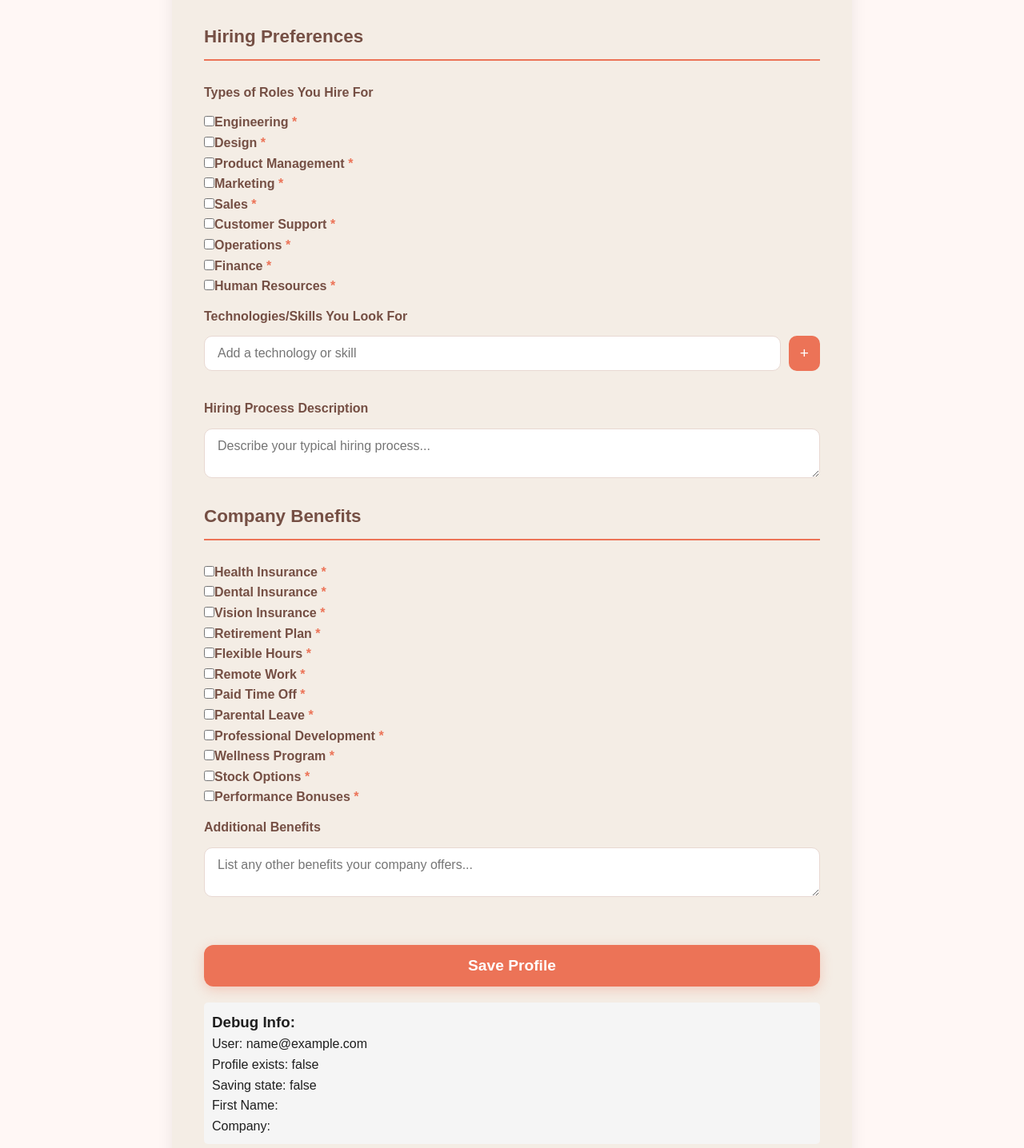
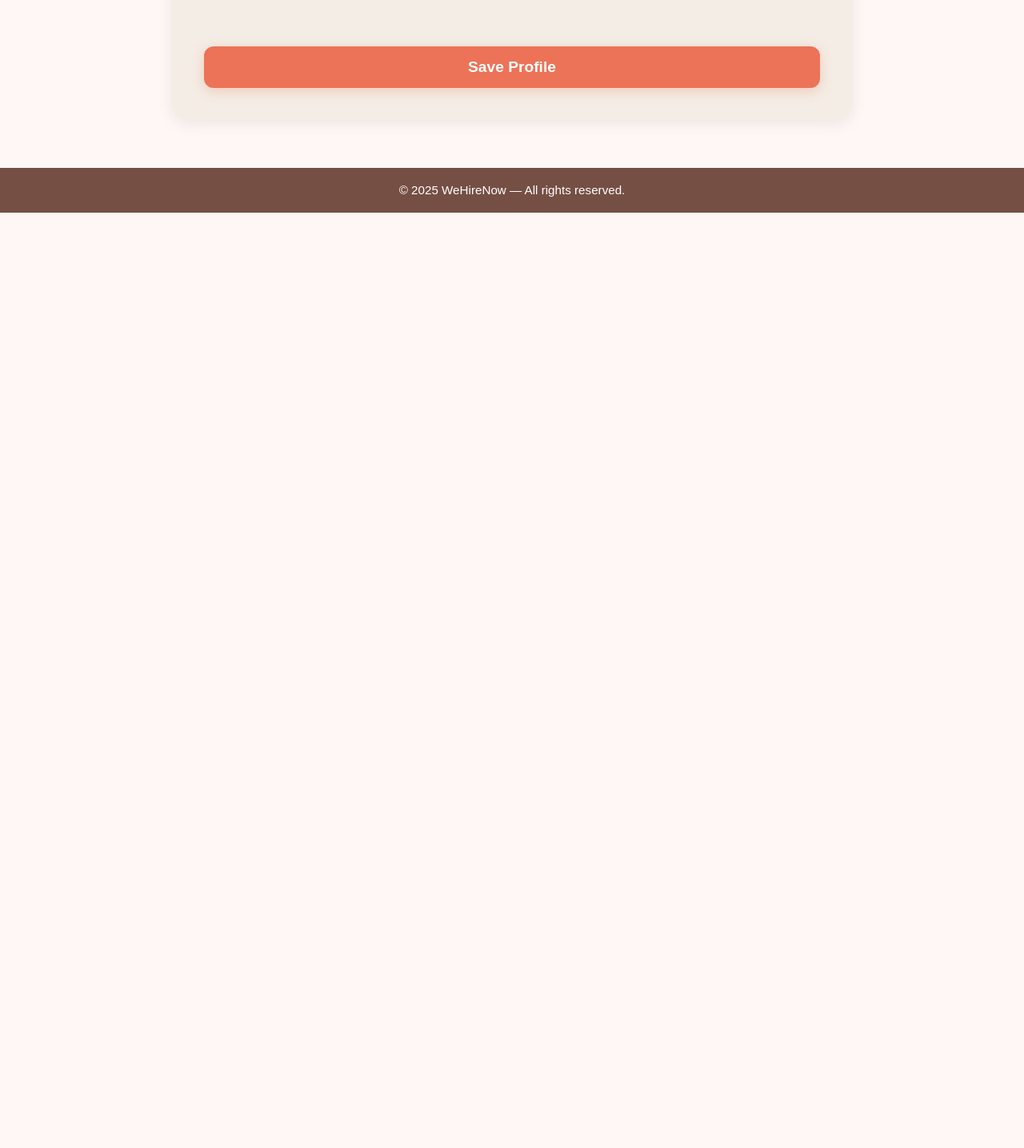
Before and after one commit to imtoatb/WeHireNow, a Vue app in the folder frontend/: page /form-recruiter in a window 1280 px wide. Shown: the part 2074-3510 px from the top of the page at 80% size. After the commit the page ends 2340 px from the top, so only its background shows below. Built offline with nearby package versions, Linux system fonts and the light colour scheme; sample sign-in values are in the browser's storage.

Commit message:
addjob v4

```diff
--- a/frontend/src/components/FormRecruiter.vue
+++ b/frontend/src/components/FormRecruiter.vue
@@ -1,3 +1,4 @@
+<!-- frontend/src/components/FormRecruiter.vue -->
 <template>
   <div class="form-container">
     <h1>Complete Your Recruiter Profile</h1>
@@ -5,30 +6,56 @@
     <!-- Personal Information -->
     <div class="form-section">
       <label>First Name *</label>
-      <input type="text" v-model="formData.first_name" placeholder="Enter your first name" required />
+      <input
+        type="text"
+        v-model="formData.first_name"
+        placeholder="Enter your first name"
+        required
+      />
 
       <label>Last Name *</label>
-      <input type="text" v-model="formData.last_name" placeholder="Enter your last name" required />
+      <input
+        type="text"
+        v-model="formData.last_name"
+        placeholder="Enter your last name"
+        required
+      />
 
       <label>Position in Company *</label>
-      <input type="text" v-model="formData.position" placeholder="e.g., HR Manager, Talent Acquisition" required />
+      <input
+        type="text"
+        v-model="formData.position"
+        placeholder="e.g., HR Manager, Talent Acquisition"
+        required
+      />
     </div>
 
     <!-- Photo -->
     <div class="form-section">
       <label>Profile Picture</label>
       <input type="file" accept="image/*" @change="handleImage" />
+
       <!-- Image preview -->
       <div v-if="formData.profile_picture" class="image-preview">
-        <img :src="formData.profile_picture" alt="Profile preview" class="preview-image" />
-        <button @click="removeImage" class="remove-image-btn">Remove Image</button>
+        <img
+          :src="formData.profile_picture"
+          alt="Profile preview"
+          class="preview-image"
+        />
+        <button @click="removeImage" class="remove-image-btn">
+          Remove Image
+        </button>
       </div>
     </div>
 
     <!-- Personal Bio -->
     <div class="form-section">
       <label>Professional Bio *</label>
-      <textarea v-model="formData.bio" placeholder="Tell us about your professional background..." required></textarea>
+      <textarea
+        v-model="formData.bio"
+        placeholder="Tell us about your professional background..."
+        required
+      ></textarea>
     </div>
 
     <!-- Contact -->
@@ -37,13 +64,26 @@
       <input type="email" :value="auth.user.email" disabled />
 
       <label>Phone Number *</label>
-      <input type="text" v-model="formData.phone" placeholder="06..." required />
+      <input
+        type="text"
+        v-model="formData.phone"
+        placeholder="06..."
+        required
+      />
 
       <label>LinkedIn</label>
-      <input type="text" v-model="formData.linkedin" placeholder="https://linkedin.com/in/yourprofile" />
+      <input
+        type="text"
+        v-model="formData.linkedin"
+        placeholder="https://linkedin.com/in/yourprofile"
+      />
 
       <label>Work Email</label>
-      <input type="email" v-model="formData.work_email" placeholder="your.email@company.com" />
+      <input
+        type="email"
+        v-model="formData.work_email"
+        placeholder="your.email@company.com"
+      />
     </div>
 
     <!-- Company Information -->
@@ -51,10 +91,19 @@
       <h2>Company Information</h2>
 
       <label>Company Name *</label>
-      <input type="text" v-model="formData.company_name" placeholder="Enter company name" required />
+      <input
+        type="text"
+        v-model="formData.company_name"
+        placeholder="Enter company name"
+        required
+      />
 
       <label>Company Website</label>
-      <input type="text" v-model="formData.company_website" placeholder="https://company.com" />
+      <input
+        type="text"
+        v-model="formData.company_website"
+        placeholder="https://company.com"
+      />
 
       <label>Industry/Sector *</label>
       <select v-model="formData.industry" required>
@@ -91,65 +140,40 @@
       </select>
 
       <label>Company Description *</label>
-      <textarea v-model="formData.company_description" placeholder="Describe your company, mission, values..." required></textarea>
+      <textarea
+        v-model="formData.company_description"
+        placeholder="Describe your company, mission, values..."
+        required
+      ></textarea>
 
       <label>Company Headquarters</label>
-      <input type="text" v-model="formData.company_location" placeholder="City, Country" />
+      <input
+        type="text"
+        v-model="formData.company_location"
+        placeholder="City, Country"
+      />
 
       <label>Founded Year</label>
-      <input type="number" v-model="formData.founded_year" placeholder="e.g., 2010" min="1900" :max="new Date().getFullYear()" />
-    </div>
-
-    <!-- Hiring Preferences -->
-    <div class="form-section">
-      <h2>Hiring Preferences</h2>
-
-      <label>Types of Roles You Hire For</label>
-      <div class="preferences-grid">
-        <div v-for="role in roleTypes" :key="role.value" class="preference-item">
-          <input type="checkbox" :id="role.value" :value="role.value" v-model="formData.hiring_roles" />
-          <label :for="role.value">{{ role.label }}</label>
-        </div>
-      </div>
-
-      <label>Technologies/Skills You Look For</label>
-      <div class="skill-input">
-        <input v-model="newSkill" placeholder="Add a technology or skill" @keyup.enter="addSkill" />
-        <button @click="addSkill">+</button>
-      </div>
-      <ul class="skill-list">
-        <li v-for="(skill, index) in formData.skills" :key="index">
-          {{ skill }}
-          <span class="remove" @click="removeSkill(index)">×</span>
-        </li>
-      </ul>
-
-      <label>Hiring Process Description</label>
-      <textarea v-model="formData.hiring_process" placeholder="Describe your typical hiring process..."></textarea>
-    </div>
-
-    <!-- Company Benefits -->
-    <div class="form-section">
-      <h2>Company Benefits</h2>
-      <div class="benefits-grid">
-        <div v-for="benefit in benefitTypes" :key="benefit.value" class="benefit-item">
-          <input type="checkbox" :id="benefit.value" :value="benefit.value" v-model="formData.company_benefits" />
-          <label :for="benefit.value">{{ benefit.label }}</label>
-        </div>
-      </div>
-
-      <label>Additional Benefits</label>
-      <textarea v-model="formData.additional_benefits" placeholder="List any other benefits your company offers..."></textarea>
+      <input
+        type="number"
+        v-model="formData.founded_year"
+        placeholder="e.g., 2010"
+        min="1900"
+        :max="currentYear"
+      />
     </div>
 
     <button class="submit-btn" @click="submitProfile" :disabled="saving">
-      {{ saving ? 'Saving...' : 'Save Profile' }}
+      {{ saving ? "Saving..." : "Save Profile" }}
     </button>
 
-    <!-- Debug info -->
-    <div v-if="debug" style="margin-top: 20px; padding: 10px; background: #f5f5f5; border-radius: 5px;">
+    <!-- Debug info (optionnel) -->
+    <div
+      v-if="debug"
+      style="margin-top: 20px; padding: 10px; background: #f5f5f5; border-radius: 5px;"
+    >
       <h3>Debug Info:</h3>
-      <p>User: {{ auth.user ? auth.user.email : 'No user' }}</p>
+      <p>User: {{ auth.user ? auth.user.email : "No user" }}</p>
       <p>Profile exists: {{ !!auth.user?.profile }}</p>
       <p>Saving state: {{ saving }}</p>
       <p>First Name: {{ formData.first_name }}</p>
@@ -159,17 +183,19 @@
 </template>
 
 <script setup>
-import { ref, onMounted, reactive } from "vue";
-import { useAuthStore } from "../stores/auth";
-import { useRouter } from "vue-router";
+import { reactive, ref, onMounted, computed } from "vue"
+import { useAuthStore } from "../stores/auth"
+import { useRouter } from "vue-router"
 
-const router = useRouter();
-const auth = useAuthStore();
-const saving = ref(false);
-const debug = ref(true); // Mettre à false en production
-const newSkill = ref("");
+const router = useRouter()
+const auth = useAuthStore()
 
-// Utiliser reactive pour grouper toutes les données du formulaire
+const saving = ref(false)
+const debug = ref(false) // mets à true si tu veux voir le bloc debug
+
+const currentYear = computed(() => new Date().getFullYear())
+
+// Données du formulaire = uniquement ce qui est dans le template
 const formData = reactive({
   // Personal Information
   first_name: "",
@@ -190,192 +216,143 @@ const formData = reactive({
   company_description: "",
   company_location: "",
   founded_year: "",
+})
 
-  // Hiring Preferences
-  hiring_roles: [],
-  skills: [],
-  hiring_process: "",
+onMounted(() => {
+  console.log("FormRecruiter mounted, user:", auth.user)
+  if (auth.user?.profile) {
+    loadExistingProfileData()
+  }
+})
 
-  // Company Benefits
-  company_benefits: [],
-  additional_benefits: ""
-});
+function loadExistingProfileData() {
+  const profile = auth.user.profile || {}
+  console.log("Loading profile data:", profile)
 
-// Constants for options
-const roleTypes = [
-  { value: "engineering", label: "Engineering" },
-  { value: "design", label: "Design" },
-  { value: "product", label: "Product Management" },
-  { value: "marketing", label: "Marketing" },
-  { value: "sales", label: "Sales" },
-  { value: "support", label: "Customer Support" },
-  { value: "operations", label: "Operations" },
-  { value: "finance", label: "Finance" },
-  { value: "hr", label: "Human Resources" }
-];
-
-const benefitTypes = [
-  { value: "health_insurance", label: "Health Insurance" },
-  { value: "dental_insurance", label: "Dental Insurance" },
-  { value: "vision_insurance", label: "Vision Insurance" },
-  { value: "retirement_plan", label: "Retirement Plan" },
-  { value: "flexible_hours", label: "Flexible Hours" },
-  { value: "remote_work", label: "Remote Work" },
-  { value: "paid_timeoff", label: "Paid Time Off" },
-  { value: "parental_leave", label: "Parental Leave" },
-  { value: "professional_development", label: "Professional Development" },
-  { value: "wellness_program", label: "Wellness Program" },
-  { value: "stock_options", label: "Stock Options" },
-  { value: "bonuses", label: "Performance Bonuses" }
-];
-
-// Load existing profile data when component mounts
-onMounted(() => {
-  console.log('FormRecruiter mounted, user:', auth.user);
-  if (auth.user?.profile) {
-    console.log('Loading existing profile data');
-    loadExistingProfileData();
-  } else {
-    console.log('No existing profile found');
-  }
-});
-
-// Function to load existing profile data
-const loadExistingProfileData = () => {
-  const profile = auth.user.profile;
-
-  console.log('Loading profile data:', profile);
-
-  // Mettre à jour formData avec les données existantes
-  Object.keys(formData).forEach(key => {
-    if (profile[key] !== undefined) {
-      formData[key] = profile[key];
+  Object.keys(formData).forEach((key) => {
+    if (profile[key] !== undefined && profile[key] !== null) {
+      formData[key] = profile[key]
     }
-  });
-};
-
-function addSkill() {
-  if (newSkill.value.trim() !== "") {
-    formData.skills.push(newSkill.value.trim());
-    newSkill.value = "";
-  }
+  })
 }
 
-function removeSkill(index) {
-  formData.skills.splice(index, 1);
+// Suppression de l'image
+function removeImage() {
+  formData.profile_picture = ""
 }
 
-// Remove image
-function removeImage() {
-  formData.profile_picture = "";
-}
-
-// Image compression function
+// Compression image (inchangée)
 function compressImage(file, maxWidth = 400, quality = 0.7) {
   return new Promise((resolve, reject) => {
-    const canvas = document.createElement('canvas');
-    const ctx = canvas.getContext('2d');
-    const img = new Image();
+    const canvas = document.createElement("canvas")
+    const ctx = canvas.getContext("2d")
+    const img = new Image()
 
     img.onload = () => {
-      let width = img.width;
-      let height = img.height;
+      let width = img.width
+      let height = img.height
 
       if (width > maxWidth) {
-        height = (height * maxWidth) / width;
-        width = maxWidth;
+        height = (height * maxWidth) / width
+        width = maxWidth
       }
 
-      canvas.width = width;
-      canvas.height = height;
+      canvas.width = width
+      canvas.height = height
 
-      ctx.drawImage(img, 0, 0, width, height);
+      ctx.drawImage(img, 0, 0, width, height)
 
       canvas.toBlob(
         (blob) => {
           if (blob) {
-            resolve(new File([blob], file.name, {
-              type: 'image/jpeg',
-              lastModified: Date.now()
-            }));
+            resolve(
+              new File([blob], file.name, {
+                type: "image/jpeg",
+                lastModified: Date.now(),
+              }),
+            )
           } else {
-            reject(new Error('Canvas to Blob conversion failed'));
+            reject(new Error("Canvas to Blob conversion failed"))
           }
         },
-        'image/jpeg',
-        quality
-      );
-    };
+        "image/jpeg",
+        quality,
+      )
+    }
 
-    img.onerror = reject;
-    img.src = URL.createObjectURL(file);
-  });
+    img.onerror = reject
+    img.src = URL.createObjectURL(file)
+  })
 }
 
-// Image handling with compression
+// Gestion de l'image (avec compression)
 async function handleImage(event) {
-  const file = event.target.files[0];
-  if (!file) return;
+  const file = event.target.files[0]
+  if (!file) return
 
-  console.log("Selected image:", file);
-
-  if (!file.type.startsWith('image/')) {
-    alert('Please select an image file');
-    return;
+  if (!file.type.startsWith("image/")) {
+    alert("Please select an image file")
+    return
   }
 
   if (file.size > 500 * 1024) {
-    alert('Image size should be less than 500KB. Compressing...');
+    alert("Image size should be less than 500KB. Compressing...")
   }
 
   try {
-    const compressedImage = await compressImage(file);
-    console.log("Image compressed:", compressedImage);
-
-    const reader = new FileReader();
+    const compressedImage = await compressImage(file)
+    const reader = new FileReader()
     reader.onload = (e) => {
-      formData.profile_picture = e.target.result;
-      console.log("Image converted to base64, size:", e.target.result.length, "bytes");
-    };
+      formData.profile_picture = e.target.result
+      console.log("Image converted to base64, size:", e.target.result.length)
+    }
     reader.onerror = (error) => {
-      console.error('Error reading file:', error);
-      alert('Error reading image file');
-    };
-    reader.readAsDataURL(compressedImage);
+      console.error("Error reading file:", error)
+      alert("Error reading image file")
+    }
+    reader.readAsDataURL(compressedImage)
   } catch (error) {
-    console.error('Error processing image:', error);
-    alert('Error processing image');
+    console.error("Error processing image:", error)
+    alert("Error processing image")
   }
 }
 
-// Submit with size validation
 async function submitProfile() {
-  if (saving.value) return;
+  if (saving.value) return
 
-  console.log('Starting profile submission...');
-  console.log('Form data:', formData);
+  console.log("Starting profile submission...")
+  console.log("Form data:", formData)
 
-  // Basic validation
-  if (!formData.first_name.trim() || !formData.last_name.trim() || !formData.position.trim()) {
-    alert('Please fill all required personal information fields');
-    return;
+  // Validation basique
+  if (
+    !formData.first_name.trim() ||
+    !formData.last_name.trim() ||
+    !formData.position.trim()
+  ) {
+    alert("Please fill all required personal information fields")
+    return
   }
 
   if (!formData.bio.trim()) {
-    alert('Please add a professional bio');
-    return;
+    alert("Please add a professional bio")
+    return
   }
 
-  if (!formData.company_name.trim() || !formData.industry || !formData.company_size || !formData.company_description.trim()) {
-    alert('Please fill all required company information fields');
-    return;
+  if (
+    !formData.company_name.trim() ||
+    !formData.industry ||
+    !formData.company_size ||
+    !formData.company_description.trim()
+  ) {
+    alert("Please fill all required company information fields")
+    return
   }
 
-  saving.value = true;
+  saving.value = true
 
   try {
-    // Créer une copie des données pour l'envoi
     const payload = {
+      // Personal
       first_name: formData.first_name,
       last_name: formData.last_name,
       position: formData.position,
@@ -383,6 +360,7 @@ async function submitProfile() {
       phone: formData.phone,
       linkedin: formData.linkedin,
       work_email: formData.work_email,
+      // Company
       company_name: formData.company_name,
       company_website: formData.company_website,
       industry: formData.industry,
@@ -391,59 +369,47 @@ async function submitProfile() {
       company_description: formData.company_description,
       company_location: formData.company_location,
       founded_year: formData.founded_year,
-      hiring_roles: formData.hiring_roles,
-      skills: formData.skills,
-      hiring_process: formData.hiring_process,
-      company_benefits: formData.company_benefits,
-      additional_benefits: formData.additional_benefits,
+      // pour identifier l'utilisateur côté backend
       email: auth.user.email,
-    };
+    }
 
-    // Check image size before sending
+    // Vérif taille image avant envoi
     if (formData.profile_picture) {
-      const base64Size = formData.profile_picture.length;
-      console.log("Final image size:", base64Size, "bytes");
+      const base64Size = formData.profile_picture.length
+      console.log("Final image size:", base64Size, "bytes")
 
       if (base64Size > 300 * 1024) {
-        alert('Image too large after compression. Please use a smaller image or remove it.');
-        saving.value = false;
-        return;
+        alert(
+          "Image too large after compression. Please use a smaller image or remove it.",
+        )
+        saving.value = false
+        return
       }
 
-      payload.profile_picture = formData.profile_picture;
+      payload.profile_picture = formData.profile_picture
     }
 
     console.log("RECRUITER PROFILE DATA TO SEND:", {
       company: payload.company_name,
       hasImage: !!payload.profile_picture,
-      hiringRoles: payload.hiring_roles.length
-    });
+    })
 
-    // Appel à l'action setProfile
-    console.log('Calling auth.setProfile...');
-    await auth.setProfile(payload);
+    await auth.setProfile(payload)
 
-    console.log('Recruiter profile saved successfully in store');
-    console.log('Current user profile after save:', auth.user?.profile);
+    console.log("Recruiter profile saved successfully in store")
+    router.push("/profil-r")
+  } catch (error) {
+    console.error("Error saving recruiter profile:", error)
 
-    // Attendre un peu pour s'assurer que le store est mis à jour
-    await new Promise(resolve => setTimeout(resolve, 100));
-
-    console.log('Redirecting to /profil-r...');
-
-    // Redirection explicite vers le profil recruteur
-    router.push("/profil-r");
-
-  } catch (error) {
-    console.error("Error saving recruiter profile:", error);
-
-    if (error.message.includes('413')) {
-      alert('The data is too large. Please try with a smaller profile picture or remove some content.');
+    if (error.message.includes("413")) {
+      alert(
+        "The data is too large. Please try with a smaller profile picture or remove some content.",
+      )
     } else {
-      alert("Error saving profile: " + error.message);
+      alert("Error saving profile: " + error.message)
     }
   } finally {
-    saving.value = false;
+    saving.value = false
   }
 }
 </script>
--- a/frontend/src/components/ProfilRecruiter.vue
+++ b/frontend/src/components/ProfilRecruiter.vue
@@ -35,7 +35,7 @@
           <button @click="loadProfileData" class="btn-refresh">
             Refresh
           </button>
-          <button @click="handleAddJob" class="btn-refresh">
+          <button @click="handleAddJob" class="btn-addjob">
             Post a job
           </button>
           <button @click="handleLogout" class="btn-logout">
@@ -224,7 +224,7 @@ const getInitials = (fullName) => {
 };
 
 const handleAddJob = () => {
-  router.push('/addjob')   // new page to create an offer
+  router.push({name: 'AddJobb'})   // new page to create an offer
 }
 
 </script>
```
